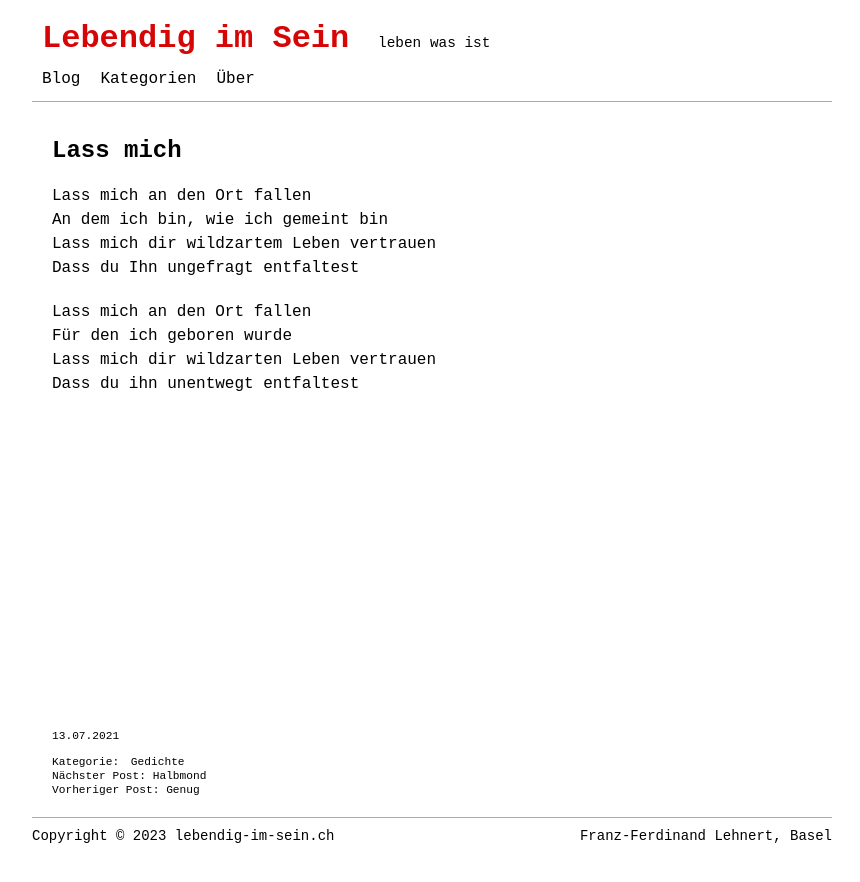
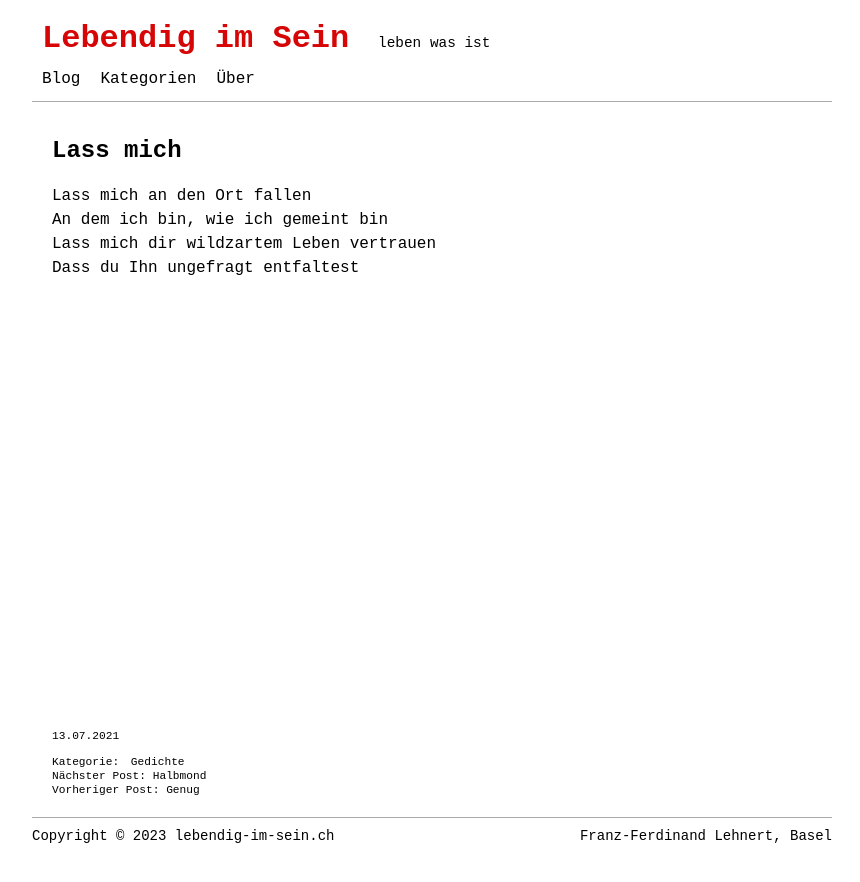
Before and after one commit to lebendigimsein/webpage, a Jekyll site: the page built from _posts/2021-07-13-lass-mich.markdown, in a window 1280 px wide. Shown: the top 882 px of the page, without its empty margins (208-1068 px from the left). Built offline with Jekyll 4.4.1, drawn with Linux system fonts in a browser that asks for light colours.

Commit message:
bug fix in lass mich

```diff
--- a/_posts/2021-07-13-lass-mich.markdown
+++ b/_posts/2021-07-13-lass-mich.markdown
@@ -11,8 +11,3 @@ Lass mich an den Ort fallen
 An dem ich bin, wie ich gemeint bin
 Lass mich dir wildzartem Leben vertrauen
 Dass du Ihn ungefragt entfaltest
-
-Lass mich an den Ort fallen
-Für den ich geboren wurde
-Lass mich dir wildzarten Leben vertrauen
-Dass du ihn unentwegt entfaltest
```
